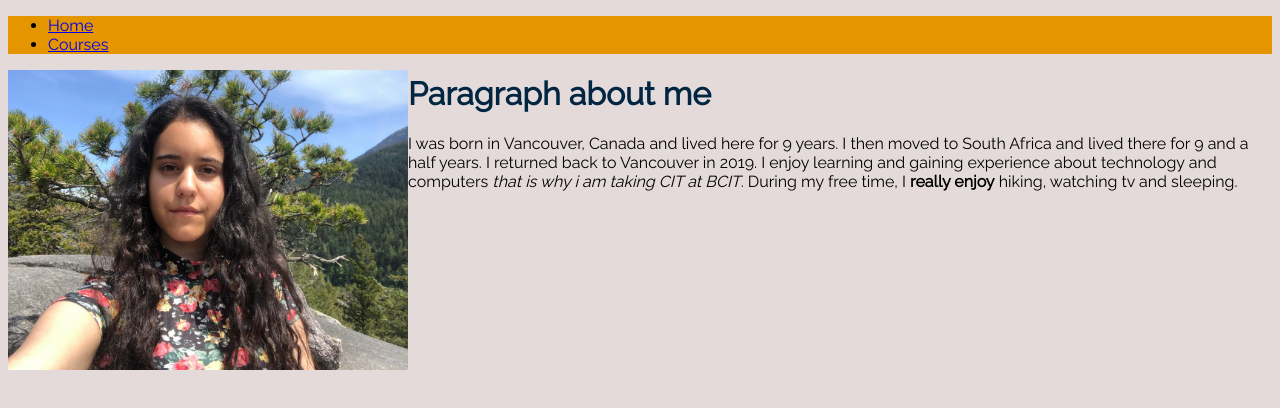
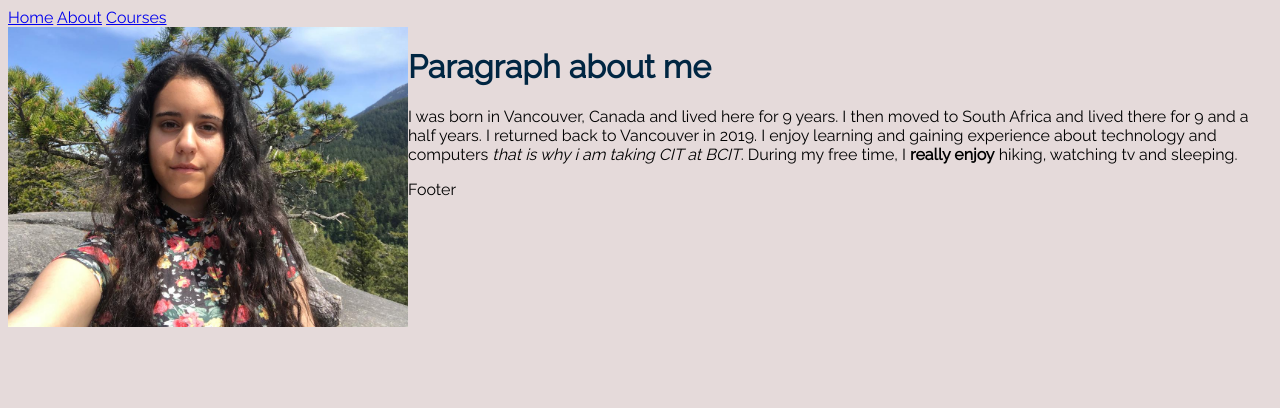
Before and after one commit to kashyakacz/lab-week-8, a plain HTML site: page pages/about.html in a window 1280 px wide. Drawn offline with Linux system fonts and the light colour scheme.

Commit message:
Included a footer and updated style for nav bar

```diff
--- a/pages/about.html
+++ b/pages/about.html
@@ -9,22 +9,28 @@
     <title>My Personal Website</title>
     <link rel="stylesheet" href="../CSS/styles.css">
 </head>
+
 <body>
-    <nav>
-        <ul>
-            <li>
-                <a href = "../index.html">Home</a>
-            </li>
-            <li>
-                <a href = "courses.html">Courses</a>
-            </li>
-        </ul>
-    </nav>
-    <img src= "../images/picture.jpg" alt="Picture of me">
+    <header>
+        <div class="topnav">
+            <a href="../index.html">Home</a>
+            <a href="../pages/about.html">About</a>
+            <a href="../pages/courses.html">Courses</a>
+        </div>
+
+    </header>
+    <img src="../images/picture.jpg" alt="Picture of me">
     <h1>Paragraph about me</h1>
-    <p>I was born in Vancouver, Canada and lived here for 9 years. I then moved to South Africa and lived there for 9 and a half years.
-        I returned back to Vancouver in 2019. I enjoy learning and gaining experience about technology and computers <em>that is why i am
-        taking CIT at BCIT</em>. During my free time, I <strong>really enjoy</strong> hiking, watching tv and sleeping.
+    <p>I was born in Vancouver, Canada and lived here for 9 years. I then moved to South Africa and lived there for 9
+        and a half years.
+        I returned back to Vancouver in 2019. I enjoy learning and gaining experience about technology and computers
+        <em>that is why i am
+            taking CIT at BCIT</em>. During my free time, I <strong>really enjoy</strong> hiking, watching tv and
+        sleeping.
     </p>
+    <div class="footer">
+        <p>Footer</p>
+    </div>
 </body>
+
 </html>
```
